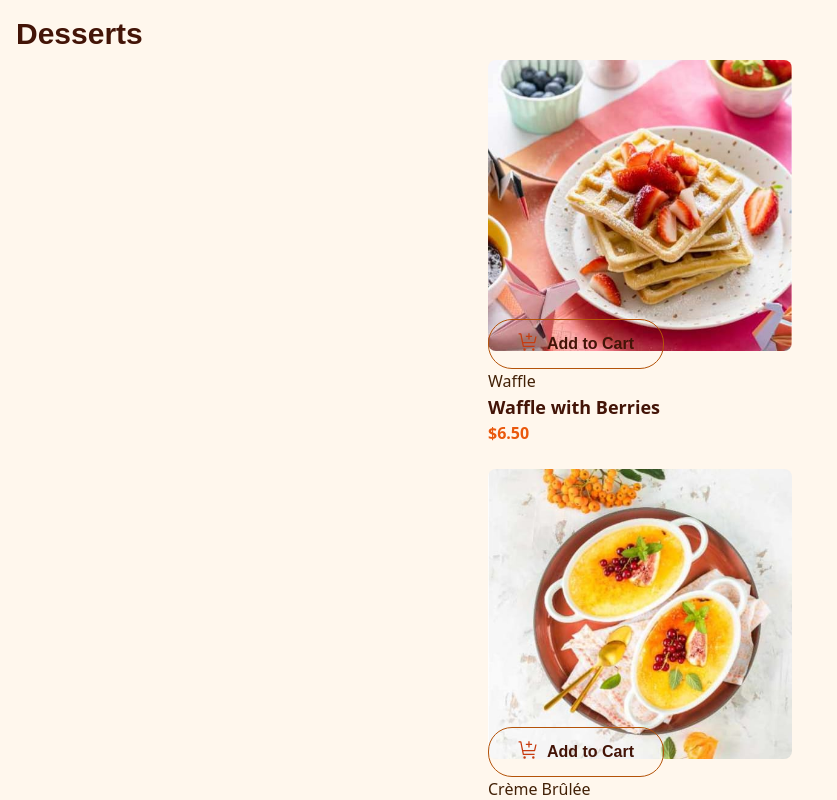
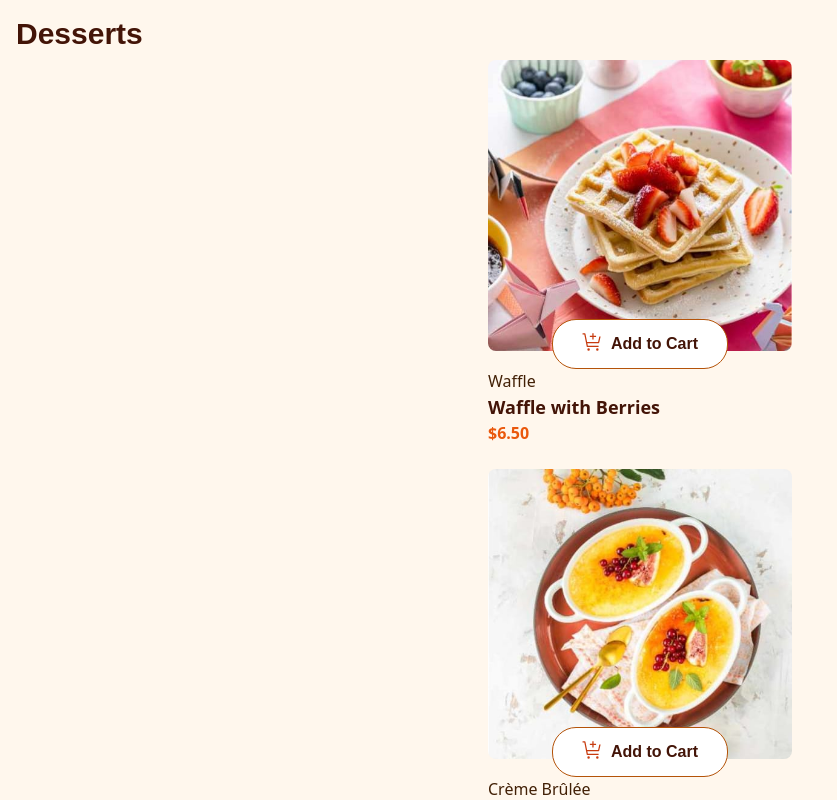
Before and after one commit to Josuepimen/shopping, a React (Vite) app: page / in a window 1280 px wide. Shown: the top 800 px of the page, without its empty margins (0-837 px from the left). Built offline with nearby package versions, Linux system fonts and the light colour scheme.

Commit message:
actualizacion se añadio flex al boton

```diff
--- a/src/App.jsx
+++ b/src/App.jsx
@@ -65,9 +65,13 @@ function App() {
                 alt={dessert.name}
                 className="w-full h-auto rounded-lg  "
               />
+
+{/* contenedor del boton */}
+
+            <div className="flex justify-center">
               <button
                 onClick={() => addToCart(dessert)}
-                className="-mt-8 relative rounded-3xl border border-amber-700 p-3 flex justify-center font-RedHat font-semibold text-orange-950 w-44 hover:bg-zinc-200 transition duration-200"
+                className="-mt-8 relative rounded-3xl bg-white border border-amber-700 p-3 flex justify-center  font-RedHat font-semibold text-orange-950 w-44 hover:bg-zinc-200 transition duration-200"
               >
                 <img
                   src="/public/assets/images/icon-add-to-cart.svg"
@@ -76,6 +80,8 @@ function App() {
                 />
                 Add to Cart
               </button>
+            </div>
+
             </picture>
 
             <p className="text-yellow-950">{dessert.category}</p>
@@ -84,6 +90,8 @@ function App() {
           </div>
         ))}
       </div>
+
+{/* modal vacio */}
 
       <div className="bottom-0 left-0 right-0 bg-pink-50 p-4 rounded-2xl">
         <div className="flex justify-between items-center">
@@ -102,8 +110,10 @@ function App() {
           </div>
         ) : (
 
+          // modal content
+          <>
 
-          <>
+
             {cart.map(( item, index) => (
               <div key={index} className="flex justify-between items-center">
                 <div className="flex items-center">
```
